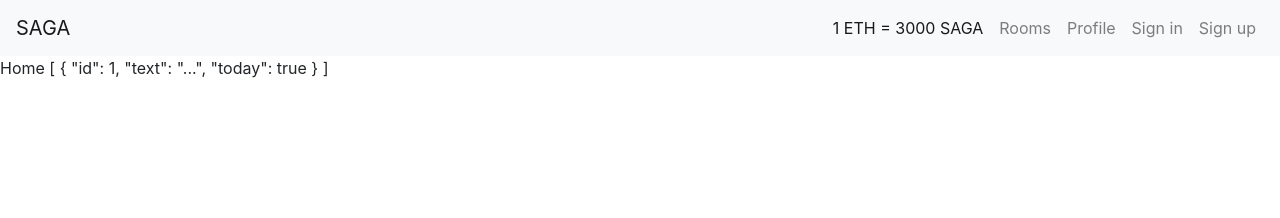
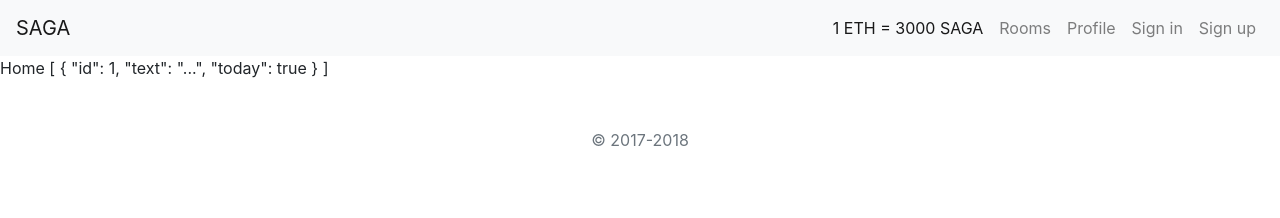
Before and after one commit to sagadevteam/frontend, a Vue app: page / in a window 1280 px wide. Shown: the top 218 px of the page. Built offline with nearby package versions, Linux system fonts and the light colour scheme.

Commit message:
Add saga-footer element

```diff
--- a/src/App.vue
+++ b/src/App.vue
@@ -2,15 +2,18 @@
   <div id="app">
     <saga-header></saga-header>
     <router-view/>
+    <saga-footer></saga-footer>
   </div>
 </template>
 
 <script>
 import SagaHeader from '@/components/SagaHeader'
+import SagaFooter from '@/components/SagaFooter'
+
 export default {
   name: 'app',
   components: {
-    SagaHeader
+    SagaHeader, SagaFooter
   }
 }
 </script>
--- /dev/null
+++ b/src/components/SagaFooter.vue
@@ -0,0 +1,14 @@
+<template>
+  <div class="text-center">
+    <p class="mt-5 mb-3 text-muted">© 2017-2018</p>
+  </div>
+</template>
+
+<script>
+export default {
+  name: 'saga-footer'
+}
+</script>
+
+<style scoped>
+</style>
```
